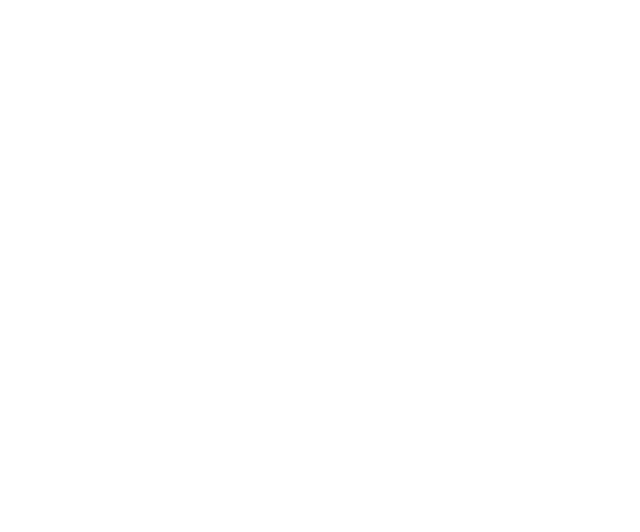
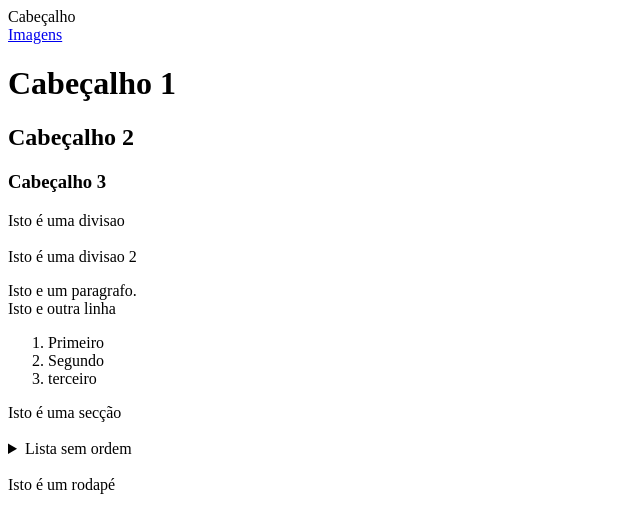
Before and after one commit to LuisLancastre/Aulas, a plain HTML site: page Html/index.html in a window 1280 px wide. Shown: the whole page, without its empty margins (0-640 px from the left). Drawn offline with Linux system fonts and the light colour scheme.

Commit message:
Aula de HTML

```diff
--- a/Html/index.html
+++ b/Html/index.html
@@ -1,5 +1,5 @@
 <!DOCTYPE html>
-<html lang=pt>
+<html lang=en>
 
 <head>
   <meta charset="UTF-8">
@@ -8,7 +8,40 @@
 </head>
 
 <body>
-
+  <!-- isto e um comentario -->
+  <header>Cabeçalho</header>
+  <nav>
+    <a href="imagens.html">Imagens</a>
+  </nav>
+  <h1> Cabeçalho 1</h1>
+  <h2> Cabeçalho 2</h2>
+  <h3> Cabeçalho 3</h3>
+  <div>Isto é uma divisao</div>
+  <br />
+  <div>Isto é uma divisao 2</div>
+  <div>
+    <p>
+      Isto e um paragrafo. <br />
+      Isto e outra linha
+    </p>
+  </div>
+  <ol>
+    <li>Primeiro</li>
+    <li>Segundo</li>
+    <li>terceiro</li>
+  </ol>
+  <section>Isto é uma secção</section>
+  <br />
+  <details>
+    <summary>Lista sem ordem</summary>
+    <ul>
+      <li>Primeiro</li>
+      <li>Segundo</li>
+      <li>terceiro</li>
+    </ul>
+  </details>
+  <br />
+  <footer>Isto é um rodapé</footer>
 </body>
 
 </html>
```
Also changed, not shown: Html/imagens.html (added, +18 -0 lines), Html/logo.jpg (added).
